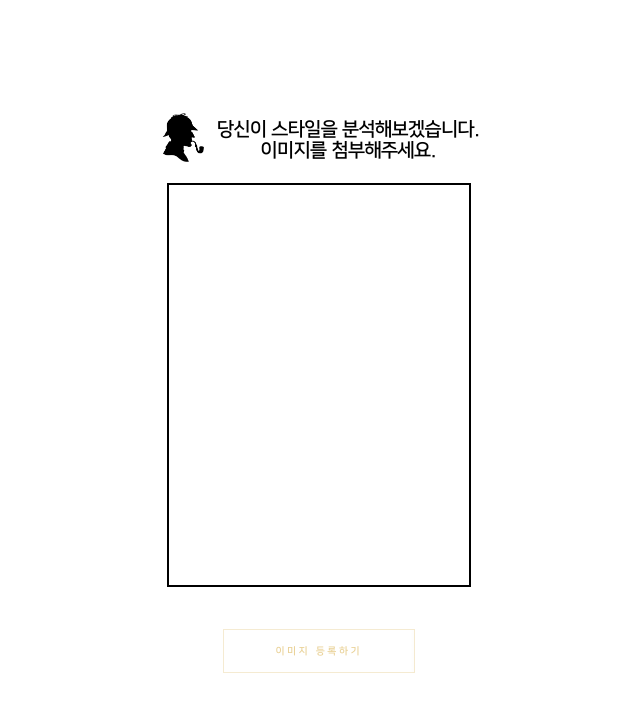
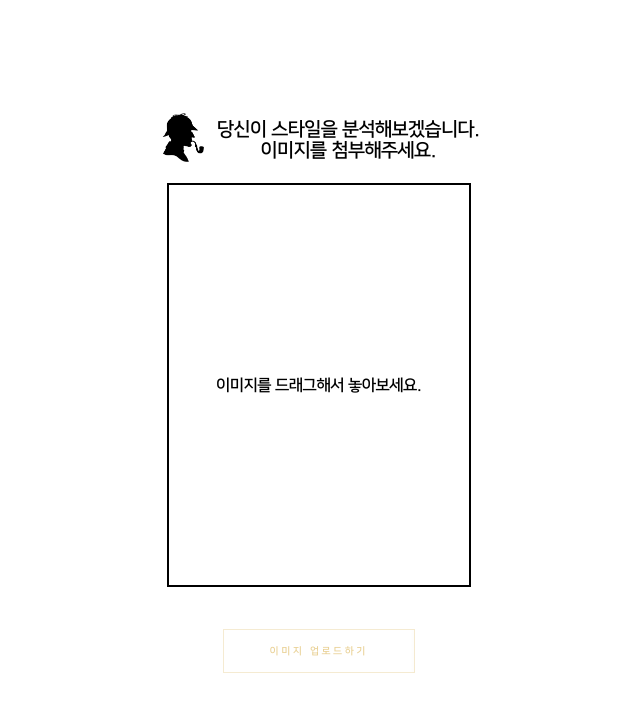
Before and after one commit to M-U-I-N-D-O/muindo-client, a React (Create React App) app in the folder client/: page /analysis_clothes in a window 1280 px wide. Shown: the top 712 px of the page, without its empty margins (321-961 px from the left). Built offline with nearby package versions, Linux system fonts and the light colour scheme.

Commit message:
Feat : 셜록의 돋보기 drag & drop 방식

```diff
--- a/client/package.json
+++ b/client/package.json
@@ -8,9 +8,11 @@
     "@testing-library/jest-dom": "^5.12.0",
     "@testing-library/react": "^11.2.6",
     "@testing-library/user-event": "^12.8.3",
+    "axios": "^0.21.1",
     "clsx": "^1.1.1",
     "react": "^17.0.2",
     "react-dom": "^17.0.2",
+    "react-dropzone": "^11.3.2",
     "react-redux": "^7.2.4",
     "react-router-dom": "^5.2.0",
     "react-scripts": "4.0.3",
--- a/client/src/pages/AnalysisClothes/index.js
+++ b/client/src/pages/AnalysisClothes/index.js
@@ -1,4 +1,6 @@
-import React, { useState } from 'react';
+import React, { useState, useCallback } from 'react';
+import { useDropzone } from 'react-dropzone';
+import axios from 'axios';
 import { useHistory } from 'react-router';
 import styled from 'styled-components';
 import TopComment from '../../components/AnalysisClothes/topComment';
@@ -11,13 +13,51 @@ function AnalysisClothes() {
   const [fileUrl, setFileUrl] = useState(null);
   const [imgFile, setImgFile] = useState(null);
 
+  const onDrop = useCallback(async (acceptedFiles) => {
+    // 이미지 미리보기 처리(썸네일)
+    const imageFile = acceptedFiles[0];
+    setImgFile(imageFile);
+    const imageUrl = URL.createObjectURL(imageFile);
+    console.log('imageFile :', imageFile);
+    console.log('fileUrl :', imageUrl);
+    setFileUrl(imageUrl);
+
+    // ★ 아래에, handleFilePost() 실행하도록 할 것
+    // 사용자가 올린 정보를 확인해야 하므로 일단 서버로 전송합니다.
+    // 제목 같은 건 폼을 제출한 이후에 달아주도록 합시다.
+    // 폼데이터 구성
+    // const formData = new FormData();
+    // const config = {
+    //   header: {
+    //     'content-type': 'multipart/form-data',
+    //   },
+    // };
+    // formData.append('file', acceptedFiles[0]);
+    // // 배포시에는 지워줘야 합니다.
+    // axios.defaults.baseURL = 'http://localhost:5000/';
+    // await axios.post('/api/image/upload', formData, config).then((res) => {
+    //   console.log(res);
+    // });
+  }, []);
+
+  const { getRootProps, getInputProps, isDragActive } = useDropzone({ onDrop });
+
+  const InputProps = {
+    ...getInputProps(),
+    multiple: false,
+    accept: 'image/gif, image/jpg, image/jpeg, image/png',
+  };
+  const RootProps = {
+    ...getRootProps(),
+  };
+
   function processImage(event) {
     if (event.target.files.length !== 0) {
       const imageFile = event.target.files[0];
       setImgFile(imageFile);
       const imageUrl = URL.createObjectURL(imageFile);
-      console.log('imageFile :', imageFile);
-      console.log(imageUrl);
+      //   console.log('imageFile :', imageFile);
+      //   console.log(imageUrl);
       setFileUrl(imageUrl);
     }
   }
@@ -36,9 +76,24 @@ function AnalysisClothes() {
   return (
     <Container>
       <TopComment />
+
       <ImageContainer>
         <ImageBox>
-          {fileUrl && <img src={fileUrl} alt={`${fileUrl}`} />}
+          {fileUrl ? (
+            <img src={fileUrl} alt={`${fileUrl}`} />
+          ) : (
+            <div
+              {...RootProps}
+              multiple={false}
+              style={{
+                display: 'flex',
+                alignItems: 'center',
+              }}
+            >
+              <input {...InputProps} />
+              <div>이미지를 드래그해서 놓아보세요.</div>
+            </div>
+          )}
         </ImageBox>
       </ImageContainer>
 
@@ -46,7 +101,7 @@ function AnalysisClothes() {
         {fileUrl === null && (
           <div style={{ padding: '2vh' }}>
             <LuxuryLabelBtn htmlFor="input-file">
-              이미지 등록하기
+              이미지 업로드하기
             </LuxuryLabelBtn>
             <input
               type="file"
```
Also changed, not shown: 1 other file (tests, documents, lock files or other folders).
